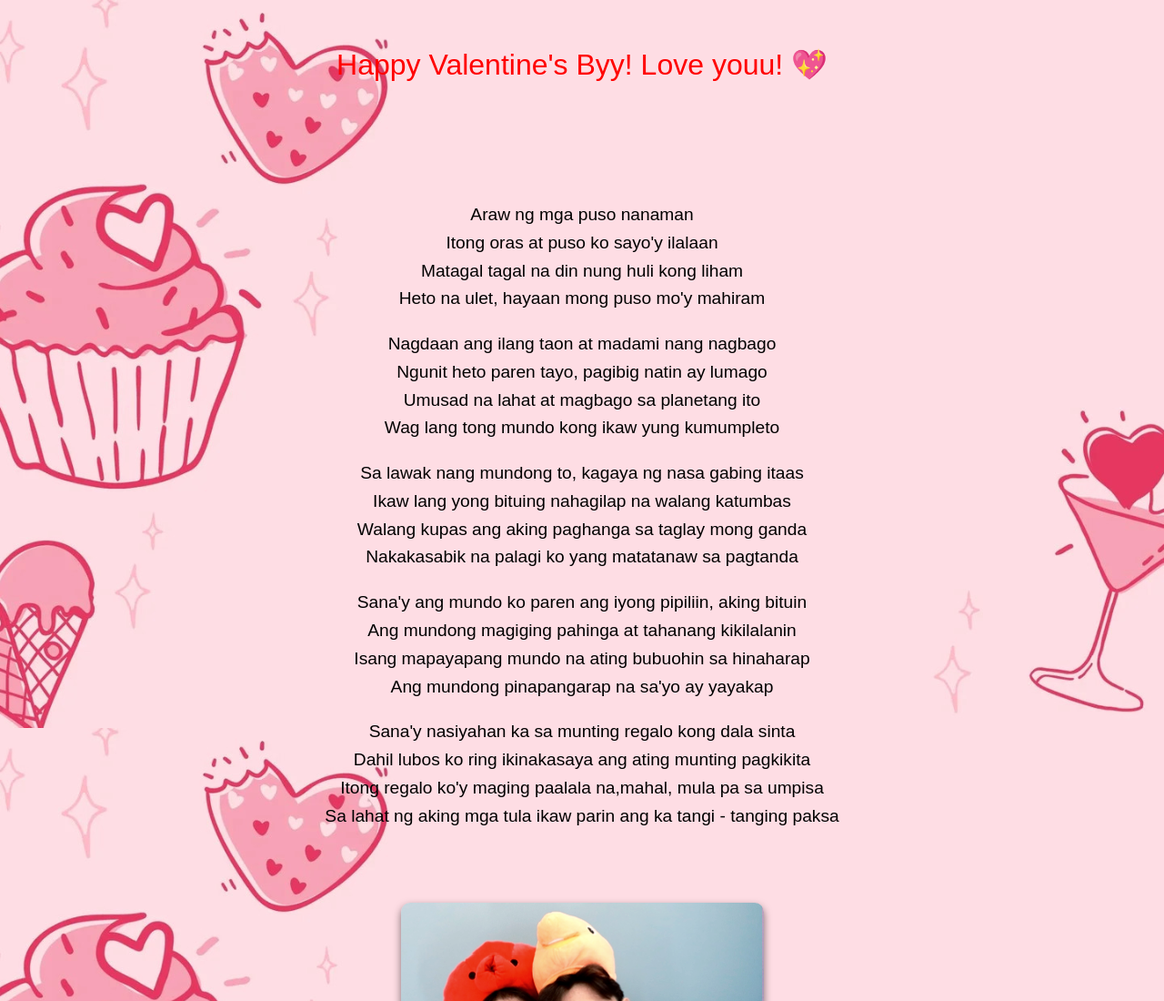
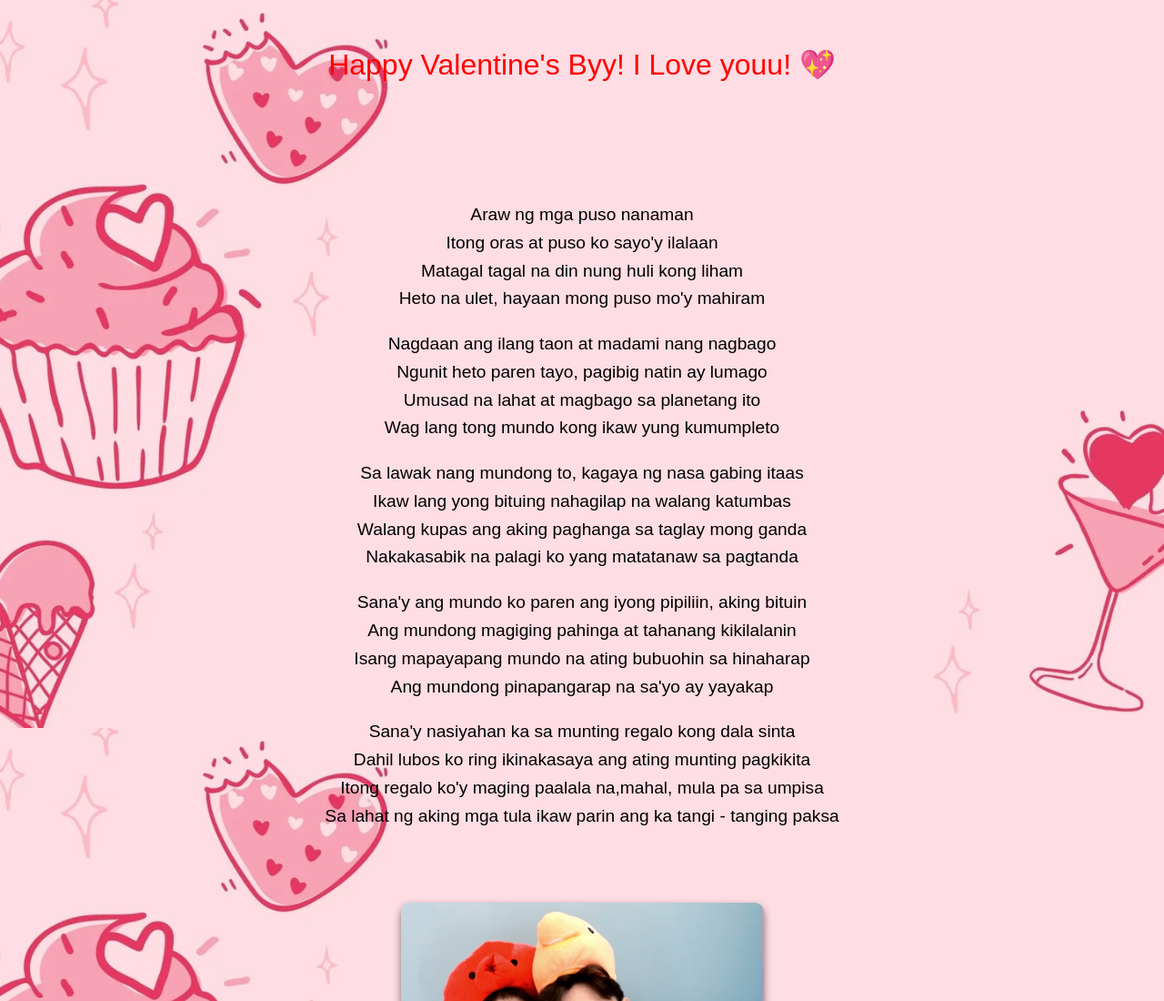
Before and after one commit to FuzzyWuzzy31/SpecialSomeone, a plain HTML site: page index.html in a window 1280 px wide. Shown: the top 1100 px of the page at 91% size. Drawn offline with Linux system fonts and the light colour scheme.

Commit message:
index.html

```diff
--- a/index.html
+++ b/index.html
@@ -48,7 +48,7 @@
         Your browser does not support the audio element.
     </audio>
     <header>
-        <p>Happy Valentine's Byy! Love youu! 💖 </p>
+        <p>Happy Valentine's Byy! I Love youu! 💖 </p>
     </header>
     <div class="poem">
         <p>Araw ng mga puso nanaman<br>
```
